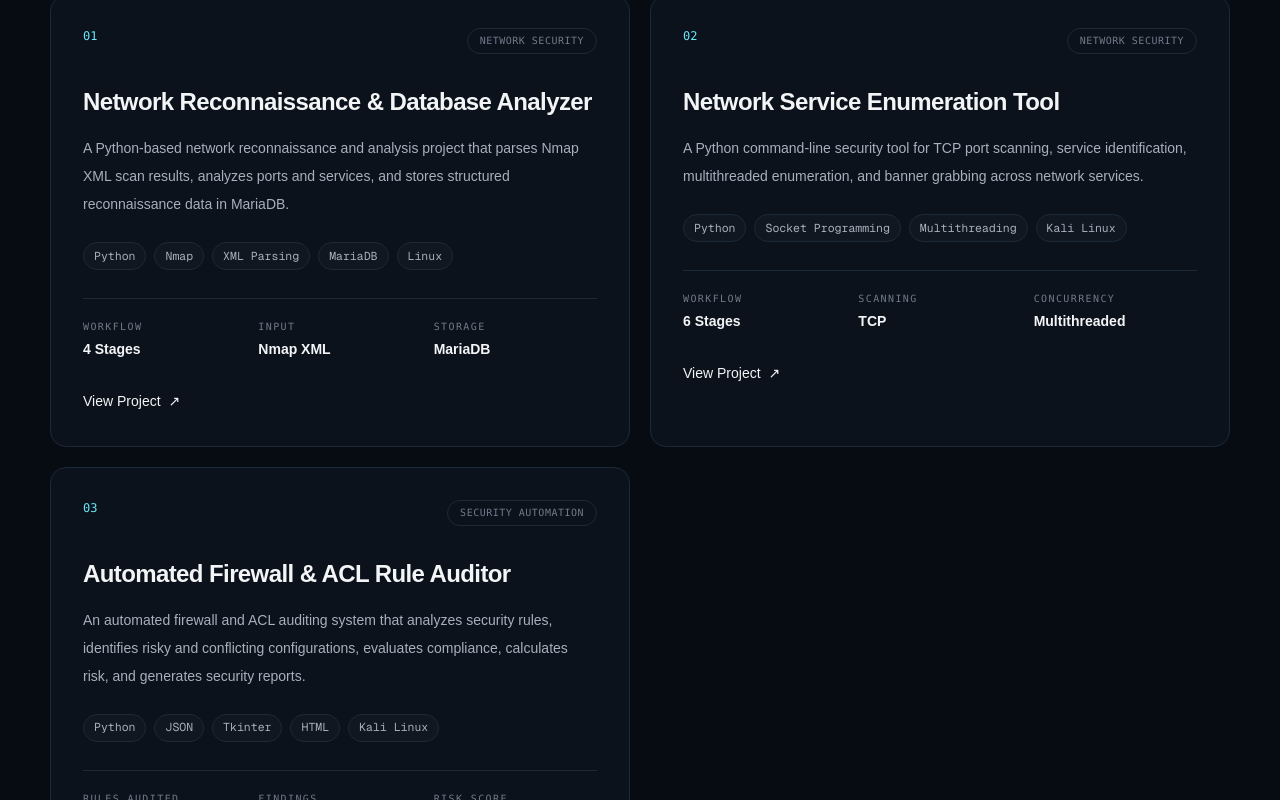
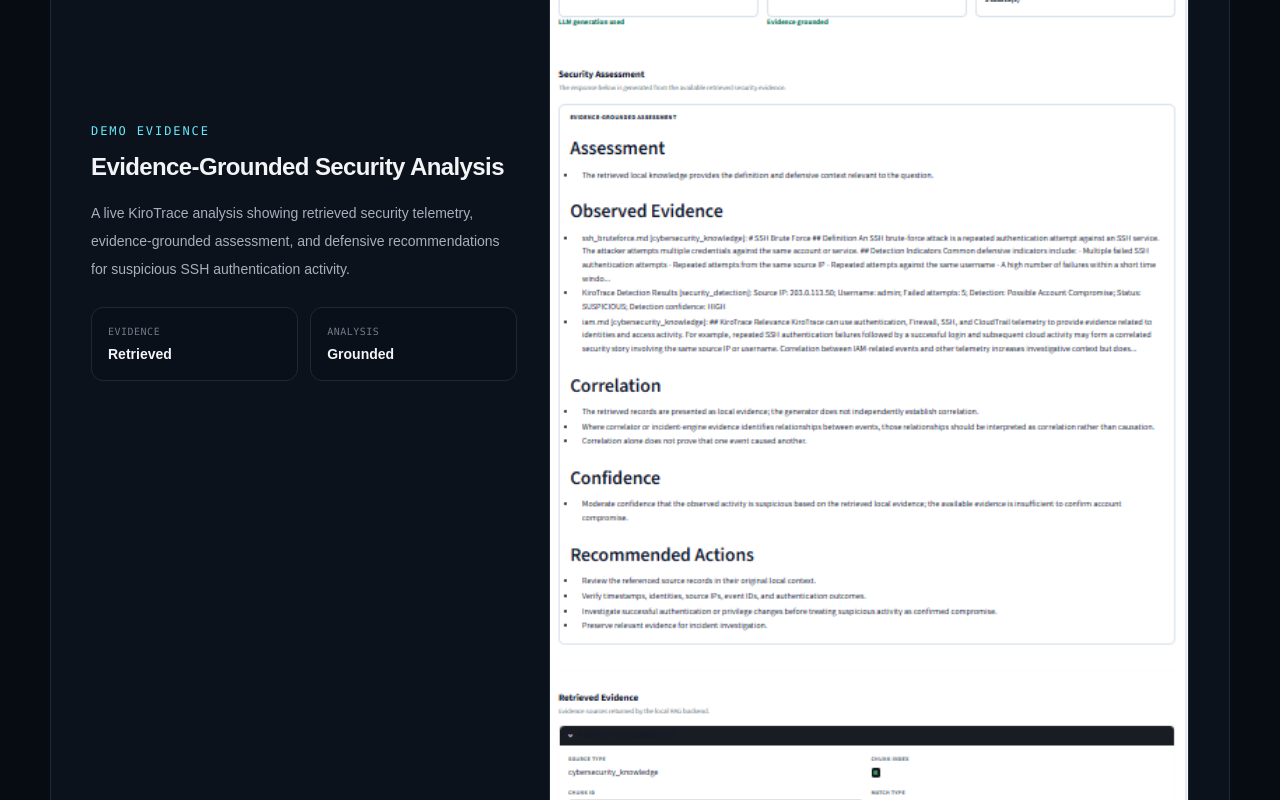
Before and after one commit to Saif2246/saif-portfolio, a Next.js app: page / in a window 1280 px wide. Shown: the part 3200-4000 px from the top of the page. Built offline with nearby package versions, Linux system fonts and the light colour scheme.

Commit message:
feat: add KiroTrace demo evidence

```diff
--- a/components/FeaturedProject.tsx
+++ b/components/FeaturedProject.tsx
@@ -1,9 +1,12 @@
+import Image from "next/image";
+
 export default function FeaturedProject() {
   return (
     <section className="section" aria-labelledby="featured-project-title">
       <div className="container">
         <div className="mb-10">
           <p className="eyebrow">02 / Featured Project</p>
+
           <h2 id="featured-project-title" className="section-title">
             KiroTrace
           </h2>
@@ -36,6 +39,7 @@
                   <p className="font-mono text-xs uppercase tracking-wider text-[var(--accent)]">
                     Detection
                   </p>
+
                   <p className="mt-2 text-sm leading-6 text-[var(--text-secondary)]">
                     Parses and normalizes security logs before applying
                     deterministic detection and correlation logic.
@@ -46,6 +50,7 @@
                   <p className="font-mono text-xs uppercase tracking-wider text-[var(--accent)]">
                     Evidence
                   </p>
+
                   <p className="mt-2 text-sm leading-6 text-[var(--text-secondary)]">
                     Grounds AI responses in retrieved security evidence rather
                     than relying on unsupported model output.
@@ -56,6 +61,7 @@
                   <p className="font-mono text-xs uppercase tracking-wider text-[var(--accent)]">
                     Controls
                   </p>
+
                   <p className="mt-2 text-sm leading-6 text-[var(--text-secondary)]">
                     Separates security analysis from controlled tool
                     execution and applies policy checks before execution.
@@ -66,6 +72,7 @@
                   <p className="font-mono text-xs uppercase tracking-wider text-[var(--accent)]">
                     Auditability
                   </p>
+
                   <p className="mt-2 text-sm leading-6 text-[var(--text-secondary)]">
                     Records security assistant activity through structured
                     audit logging for traceability.
@@ -131,6 +138,58 @@
               </div>
             </div>
           </div>
+
+          <div className="border-t border-[var(--border)] p-7 md:p-10">
+            <div className="grid gap-8 lg:grid-cols-[0.8fr_1.2fr] lg:items-center">
+              <div>
+                <p className="font-mono text-xs uppercase tracking-[0.16em] text-[var(--accent)]">
+                  Demo Evidence
+                </p>
+
+                <h3 className="mt-3 text-2xl font-semibold tracking-tight text-[var(--text-primary)]">
+                  Evidence-Grounded Security Analysis
+                </h3>
+
+                <p className="mt-4 text-sm leading-7 text-[var(--text-secondary)]">
+                  A live KiroTrace analysis showing retrieved security
+                  telemetry, evidence-grounded assessment, and defensive
+                  recommendations for suspicious SSH authentication activity.
+                </p>
+
+                <div className="mt-6 grid grid-cols-2 gap-3">
+                  <div className="rounded-xl border border-[var(--border)] bg-[var(--surface-muted)] p-4">
+                    <p className="font-mono text-[10px] uppercase tracking-wider text-[var(--text-muted)]">
+                      Evidence
+                    </p>
+
+                    <p className="mt-1 text-sm font-semibold text-[var(--text-primary)]">
+                      Retrieved
+                    </p>
+                  </div>
+
+                  <div className="rounded-xl border border-[var(--border)] bg-[var(--surface-muted)] p-4">
+                    <p className="font-mono text-[10px] uppercase tracking-wider text-[var(--text-muted)]">
+                      Analysis
+                    </p>
+
+                    <p className="mt-1 text-sm font-semibold text-[var(--text-primary)]">
+                      Grounded
+                    </p>
+                  </div>
+                </div>
+              </div>
+
+              <div className="overflow-hidden rounded-xl border border-[var(--border)] bg-[var(--surface-muted)]">
+                <Image
+                  src="/images/05-kirotrace-evidence.png"
+                  alt="KiroTrace evidence-grounded security analysis showing suspicious SSH authentication activity"
+                  width={1600}
+                  height={900}
+                  className="h-auto w-full"
+                />
+              </div>
+            </div>
+          </div>
         </div>
       </div>
     </section>
```
Also changed, not shown: public/images/05-kirotrace-evidence.png (added).
